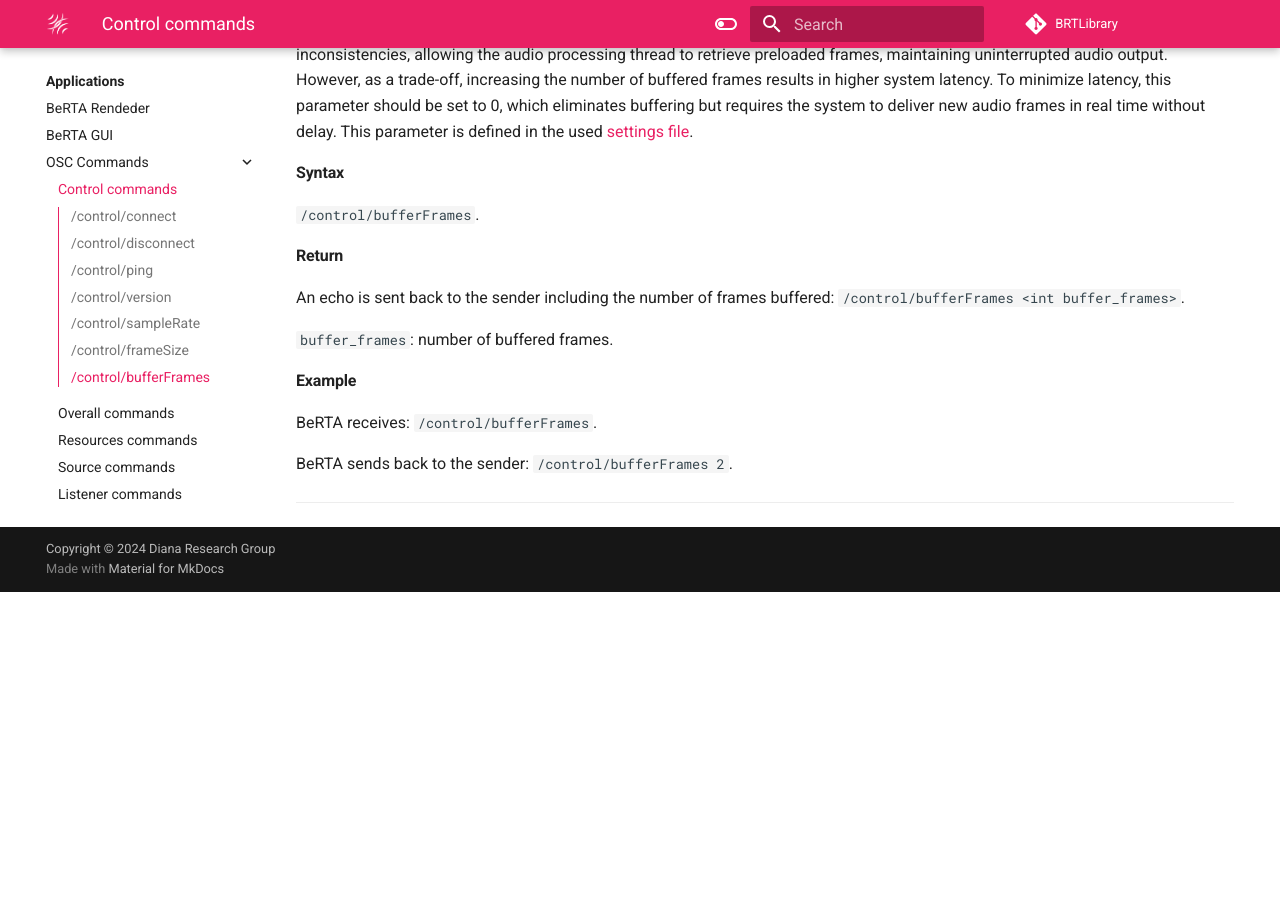
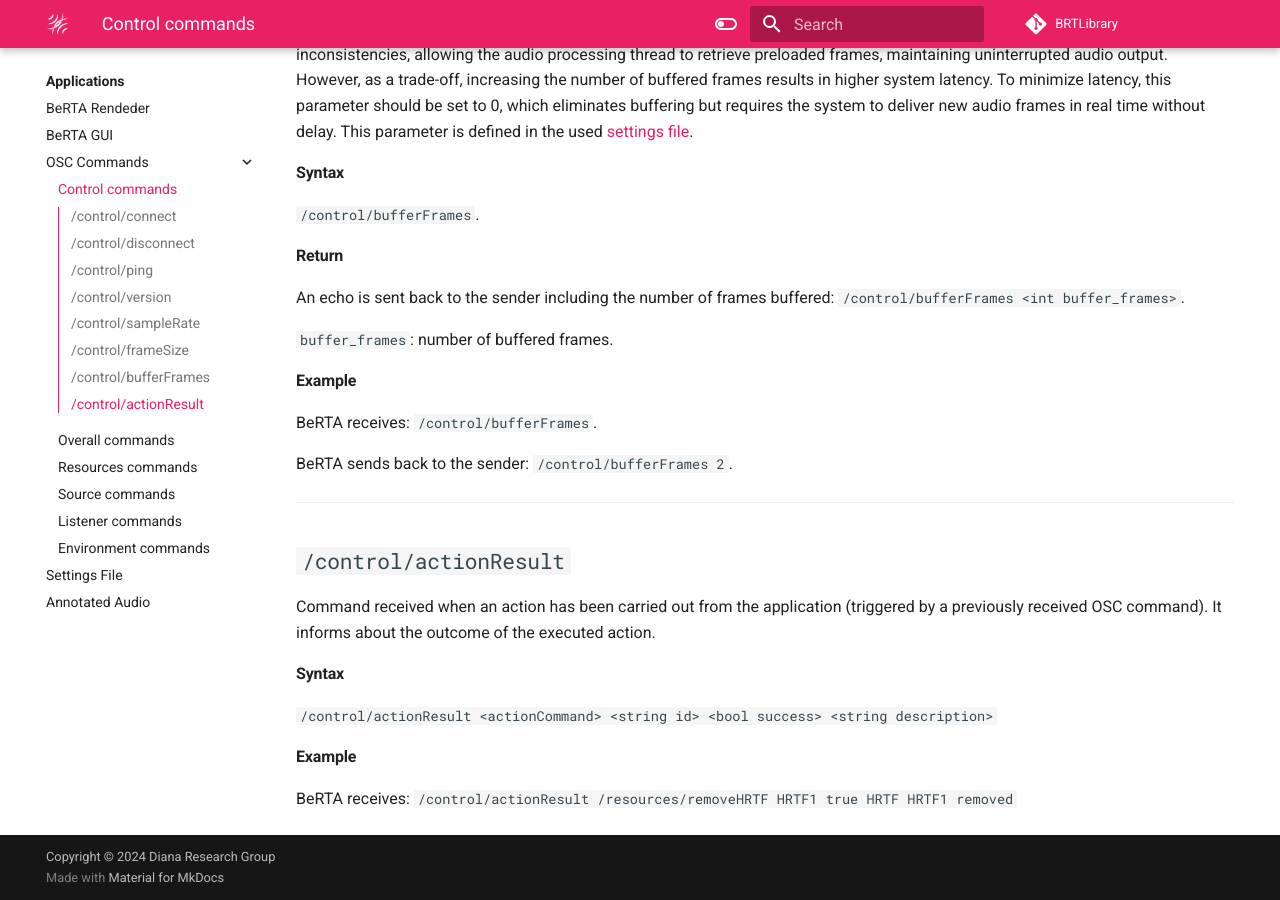
Before and after one commit to GrupoDiana/BRT-Documentation, an MkDocs documentation site: the page built from docs/osc/control.md, in a window 1280 px wide and 900 px high, scrolled down 3470 px. Built offline with MkDocs 1.6.1 and Material for MkDocs 9.7.7, drawn with Linux system fonts in a browser that asks for light colours; comment, search, counter and statistics services are not loaded; before the commit the page ends 4062 px from its top, so only the background shows below that.

Commit message:
feat: explain control/action result command

```diff
--- a/docs/osc/control.md
+++ b/docs/osc/control.md
@@ -181,3 +181,16 @@
 
 <!----------------------------------------------------------------------------------->
 ---
+
+## `/control/actionResult `
+
+Command received when an action has been carried out from the application (triggered by a previously received OSC command). It informs about the outcome of the executed action.
+
+#### Syntax
+
+`/control/actionResult <actionCommand> <string id> <bool success> <string description>`
+
+
+#### Example
+
+BeRTA receives: `/control/actionResult /resources/removeHRTF HRTF1 true HRTF HRTF1 removed`
```
